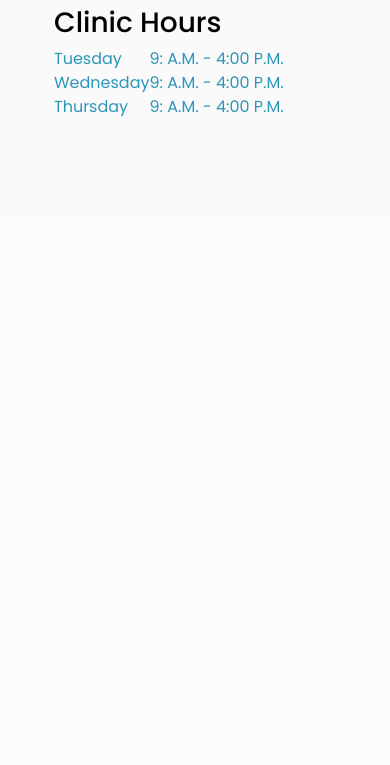
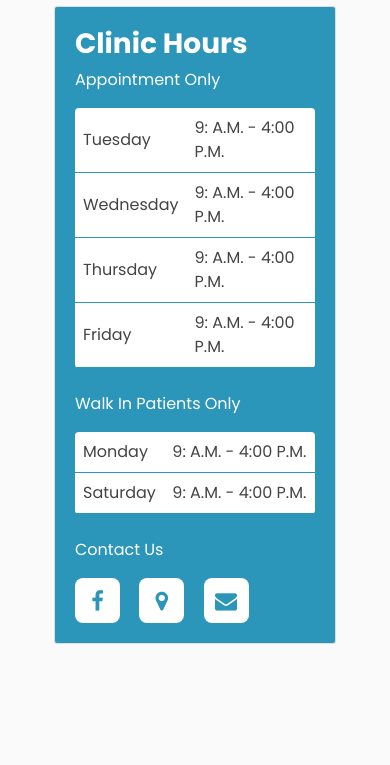
Before and after one commit to Seankyron/dental_clinic, a Flask app: page / in a window 390 px wide; the page is wider, and only the part inside the window is pictured. Shown: the part 5175-5940 px from the top of that part. Before the commit the page ends 5292 px from the top of that part, so only its background shows below. Run offline with Flask 3, Linux system fonts and the light colour scheme; some libraries are stand-ins or nearby versions.

Commit message:
uodated home.html

```diff
--- a/Smile_Plaza/main/static/home.css
+++ b/Smile_Plaza/main/static/home.css
@@ -355,9 +355,80 @@ section{
 	align-items: center;
 	justify-content: center;
 	flex-direction: column;
+}
 
+.contact .col-md-8 h1{
+	font-weight: bold;
+	color: var(--main-color);
+	align-self: center;
 }
+/*
 .contact .map iframe{
 	width: 80%;
 	height: 500px;
 }
+*/
+
+.content-section {
+    background: #ffffff;
+    padding: 10px 20px;
+    border: 1px solid #dddddd;
+    border-radius: 3px;
+    margin-bottom: 20px;
+}
+
+.container .row .col-md-4 .content-section h3 {
+	font-weight: bold;
+}
+
+.list-group-custom li {
+	color: #000;
+}
+
+.container .content-section h3 {
+	color: #fff;
+}
+
+div.content-section{
+    background-color: #2b96b9;
+    padding: 20px;
+    color: #fff;
+}
+
+.content-section .contact-icons i{
+    height: 45px;
+    width: 45px;
+    background: var(--bg-color);
+    color: var(--first-color);
+    font-size: 22px;
+    display: inline-flex;
+    align-items: center;
+    justify-content: center;
+    border-radius: 8px;
+    margin-right: 15px;
+    transition: all .45s ease;
+}
+
+.content-section .contact-icons i:hover{
+    transform: scale(1.1) translateY(5px);
+    background: var(--first-color);
+    color: var(--bg-color);
+}
+
+table {
+	border-radius: 4px;
+	border-collapse: collapse;
+	width: 100%;
+	background-color: #fff;
+}
+
+td {
+	border-bottom: 1px solid #2b96b9;
+	padding: 8px;
+	color: #444444;
+}
+
+.content-section h3 {
+	font-weight: bold;
+	color: #fff;
+}
--- a/Smile_Plaza/main/templates/home.html
+++ b/Smile_Plaza/main/templates/home.html
@@ -4,6 +4,7 @@
 		<meta charset="utf-8">
 		<meta name="viewport" content="width=device-width, initial-scale=1, shrink-to-fit=no">
 		<link rel="stylesheet" href="https://cdnjs.cloudflare.com/ajax/libs/font-awesome/4.7.0/css/font-awesome.min.css">
+        <link rel="stylesheet" href="https://maxcdn.bootstrapcdn.com/bootstrap/4.5.2/css/bootstrap.min.css">
 		<title>Home</title>
 		<link rel="stylesheet" type="text/css" href="{{ url_for('static', filename='home.css') }}">
 	</head>
@@ -113,13 +114,17 @@
         </section>
 
         <section class="contact">
-            <div class="col-md-6">
+            <div class="container">
+                <div class="row">
+                    <div class="col-md-8">
                         <h1>Visit Us</h1>
                         <iframe src="https://www.google.com/maps/embed?pb=!1m18!1m12!1m3!1d3872.516087445015!2d121.42339027336898!3d13.927848293196712!2m3!1f0!2f0!3f0!3m2!1i1024!2i768!4f13.1!3m3!1m2!1s0x33bd47d1efa357e5%3A0x85895f3c5c8ff9d!2sSmile%20Plaza%20Dental%20Center!5e0!3m2!1sen!2sph!4v1700726837640!5m2!1sen!2sph"
                         width="600" height="450" style="border:0;" allowfullscreen="" loading="lazy" referrerpolicy="no-referrer-when-downgrade"></iframe>
                     </div>
                     <div class="col-md-4">
+                        <div class="content-section">
                             <h3>Clinic Hours</h3>
+                            <p>Appointment Only</p>
                             <table>
                                 <tr>
                                     <td>Tuesday</td>
@@ -133,7 +138,33 @@
                                     <td>Thursday</td>
                                     <td>9: A.M. - 4:00 P.M.</td>
                                 </tr>
+                                <tr>
+                                    <td>Friday</td>
+                                    <td>9: A.M. - 4:00 P.M.</td>
+                            </tr>
                             </table>
+                            <br>
+                            <p>Walk In Patients Only</p>
+                            <table>
+                                <tr>
+                                    <td>Monday</td>
+                                    <td>9: A.M. - 4:00 P.M.</td>
+                                </tr>
+                                <tr>
+                                    <td>Saturday</td>
+                                    <td>9: A.M. - 4:00 P.M.</td>
+                                </tr>
+                            </table>
+                            <br>
+                            <p>Contact Us</p>
+                            <div class="contact-icons">
+                                <a href="https://www.facebook.com/smileplazaDC" target="_blank"><i class='fa fa-facebook-f' ></i></a>
+                                <a href="https://maps.app.goo.gl/792nLswoVTeMA8ZG7" target = "_blank"><i class='fa fa-map-marker' ></i></a>
+                                <a href="#contact" ><i class='fa fa-envelope'></i></a>
+                            </div>
+                        </div>
+                    </div>
+                </div>
             </div>
         </section>
 
```
Also changed, not shown: Smile_Plaza/main/static/announcement.css (+12 -0 lines), Smile_Plaza/main/templates/announcement.html (+33 -14 lines). Lines whose indentation alone changed are shown as unchanged.
